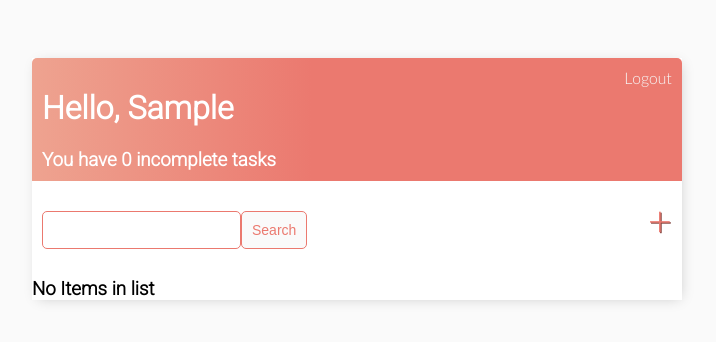
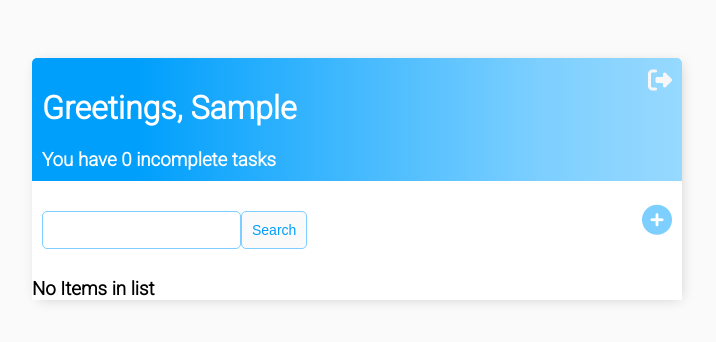
Before and after one commit to tkmanabat/to-do-app, a Django app: page / in a window 1280 px wide. Shown: the top 342 px of the page, without its empty margins (283-999 px from the left). Run offline with Django 3.2, Linux system fonts and the light colour scheme; the visitor is signed in with stand-in values (Sample User, id 1); data that the repository does not hold is empty; some libraries are stand-ins or nearby versions.

Commit message:
add design

```diff
--- a/todo_list/base/static/style.css
+++ b/todo_list/base/static/style.css
@@ -1,6 +1,6 @@
 body{
     background-color: #FAFAFA;
-    font-family: 'Lato', sans-serif;;
+    font-family: 'Lato', sans-serif;
     padding-top: 50px;
 }
 
@@ -34,7 +34,8 @@ p{
     color: #fff;
     padding: 10px;
     border-radius: 5px 5px 0 0;
-    background: linear-gradient(90deg, #EEA390 0%, #EB796F 43%, #EB796F 100%);
+    background: rgb(0,159,252);
+    background: linear-gradient(90deg, rgba(0,159,252,1) 16%, rgba(124,207,255,1) 78%, rgba(151,217,255,1) 100%);
 }
 
 .header-bar a{
@@ -77,7 +78,7 @@ p{
 
 .delete-link{
     text-decoration: none;
-    font-weight: 900;
+    font-weight: 500;
     color: #cf4949;
     font-size: 22px;
     line-height: 0;
@@ -91,16 +92,16 @@ p{
 }
 
 #add-link{
-    color: #EB796F;
+    color: rgba(124,207,255,1);
     text-decoration: none;
-    font-size: 42px;
-    text-shadow: 1px 1px #81413b;
+    font-size: 30px;
+
 }
 
 input[type=text],
 input[type=password],
 textarea{
-    border: 1px solid #EB796F;
+    border: 1px solid rgba(124,207,255,1);
     border-radius: 5px;
     padding: 10px;
     width: 90%;
@@ -112,9 +113,9 @@ label{
 }
 
 .button{
-    border: 1px solid #EB796F;
+    border: 1px solid rgba(124,207,255,1);
     background-color: #FAFAFA;
-    color: #EB796F;
+    color: rgb(0,159,252);
     padding: 10px;
     font-size: 14px;
     border-radius: 5px;
--- a/todo_list/base/templates/base/main.html
+++ b/todo_list/base/templates/base/main.html
@@ -7,6 +7,7 @@
     <link rel="preconnect" href="https://fonts.gstatic.com">
     <link href="https://fonts.googleapis.com/css2?family=Lato:wght@100;300&display=swap" rel="stylesheet">
     <link href="https://fonts.googleapis.com/css2?family=Roboto:wght@300&display=swap" rel="stylesheet">
+    <script src="https://kit.fontawesome.com/8da425c5ca.js" crossorigin="anonymous"></script>
     <title>To Do List</title>
     {% load static %}
     <link rel="stylesheet" href="{% static 'style.css' %}">
--- a/todo_list/base/templates/base/register.html
+++ b/todo_list/base/templates/base/register.html
@@ -3,7 +3,7 @@
 
 
 <div class= "header-bar">
-    <h1>Register</h1>
+    <h1>Registration</h1>
 </div>
 
 <div class='card-body'>
--- a/todo_list/base/templates/base/task_list.html
+++ b/todo_list/base/templates/base/task_list.html
@@ -4,12 +4,12 @@
 
 <div class='header-bar'>
     <div>
-        <h1>Hello, {{request.user|title}} </h1>
-        <h3 style="margin:0">You have <b>{{count}}</b> incomplete task{{  count|pluralize:"s"  }}</h3>
+        <h1>Greetings, {{request.user|title}} </h1>
+        <h3 style="margin:0">You have <b>{{count}}</b> incomplete task{{  count|pluralize:"s"  }} </h3>
     </div>
 
     {% if request.user.is_authenticated %}
-    <a href="{% url 'logout' %}">Logout</a>
+    <a class="fas fa-sign-out-alt" style="font-size:1.5em;"  href="{% url 'logout' %}"></a>
     {% else %}
     <a href="{% url 'login' %}">Login</a>
     {% endif %}
@@ -21,13 +21,9 @@
         <input type="text" name="search-area" value="{{search_input}}">
         <input class="button" type="submit" value="Search" >
     </form>
-    <a id="add-link" href = "{% url 'task-create' %}">&#x2b;</a>
+    <a class="fas fa-plus-circle" id="add-link" href = "{% url 'task-create' %}"></a>
 
 </div>
-
-
-
-
 
 
 
--- a/todo_list/todo_list/settings.py
+++ b/todo_list/todo_list/settings.py
@@ -38,6 +38,7 @@ INSTALLED_APPS = [
     'django.contrib.messages',
     'django.contrib.staticfiles',
     'base.apps.BaseConfig',
+
 ]
 
 MIDDLEWARE = [
```
